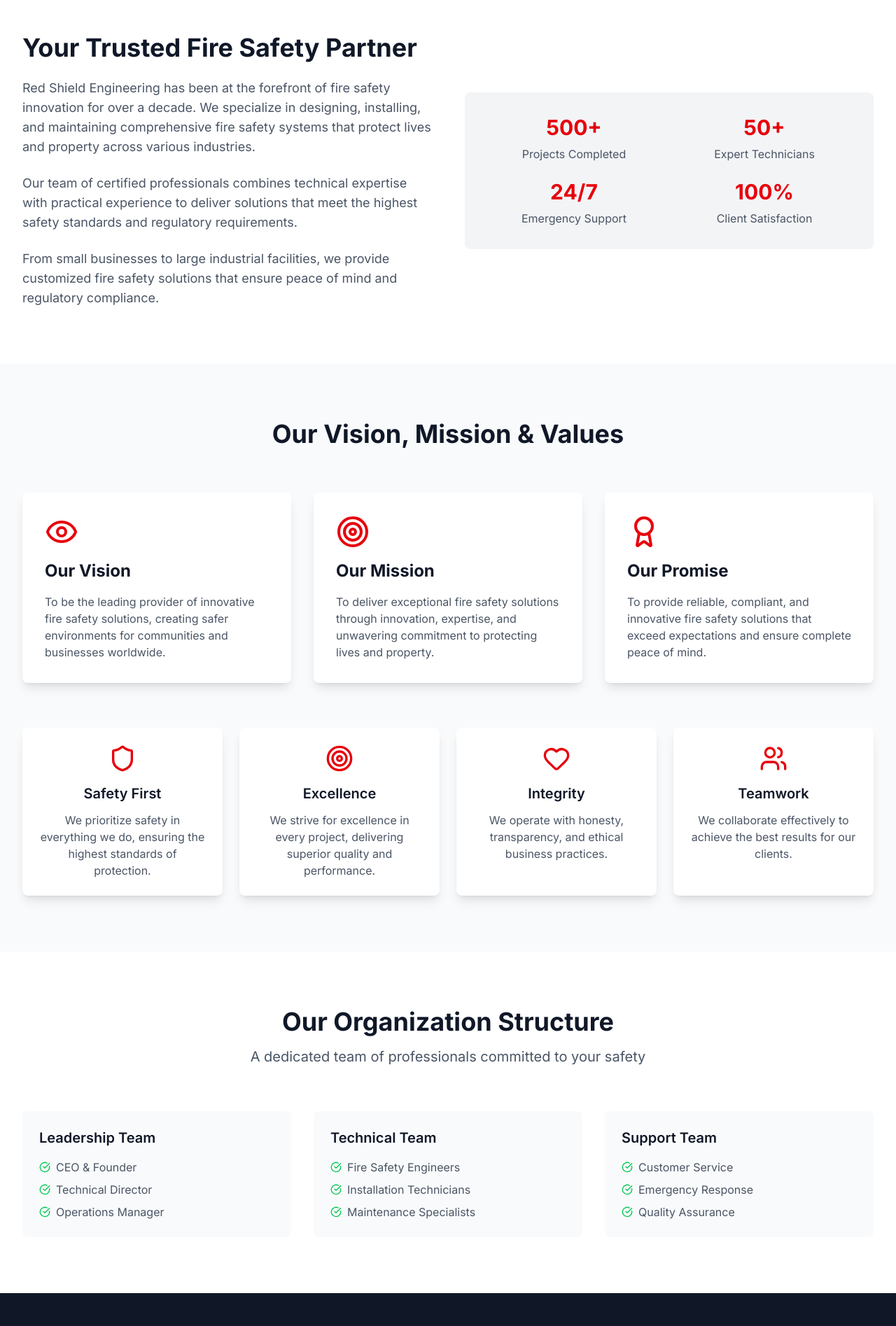
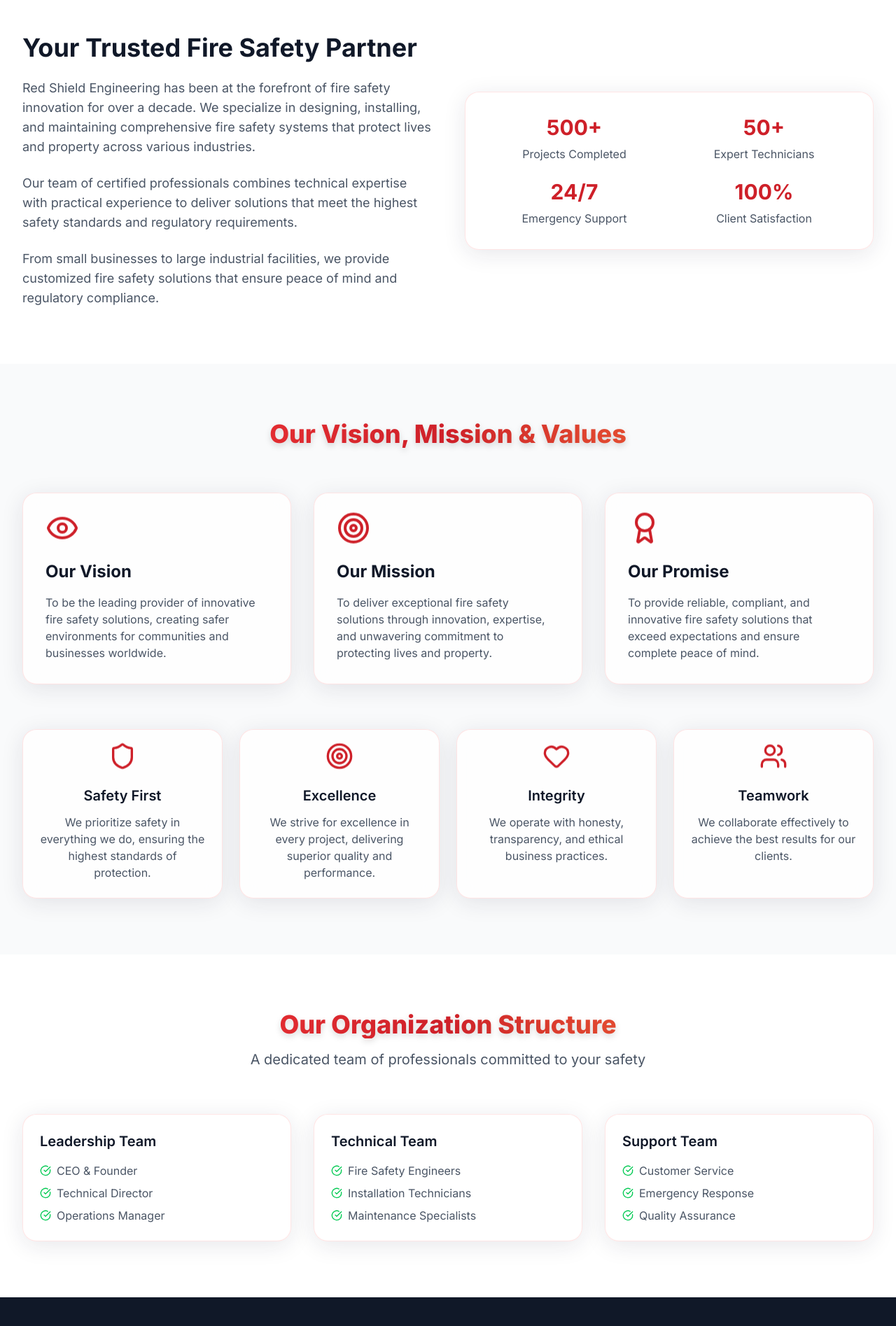
Before and after one commit to haj8110/red-shield-website, a Next.js app: page /about in a window 1280 px wide. Shown: the part 400-2295 px from the top of the page at 70% size. Built offline with nearby package versions, Linux system fonts and the light colour scheme.

Commit message:
Revamp About page styles and animations: enhanced header with gradient text, updated stats and values sections with new animations, and applied glass card effect for better visual appeal.

```diff
--- a/src/app/about/page.tsx
+++ b/src/app/about/page.tsx
@@ -21,7 +21,7 @@
       <section className="pt-16 bg-gradient-to-br from-red-50 to-orange-50">
         <div className="max-w-7xl mx-auto px-4 sm:px-6 lg:px-8 py-24">
           <div className="text-center">
-            <h1 className="text-4xl md:text-6xl font-bold text-gray-900 mb-6">About <span className="text-red-600">Red Shield</span></h1>
+            <h1 className="text-4xl md:text-6xl font-extrabold text-transparent bg-clip-text bg-gradient-to-r from-[#FF3C3C] via-[#CE2029] to-[#FF7A3C] mb-6 drop-shadow-lg">About <span className="text-[#CE2029]">Red Shield</span></h1>
             <p className="text-xl text-gray-600 max-w-3xl mx-auto">Leading the way in fire safety innovation and protection</p>
           </div>
         </div>
@@ -35,11 +35,11 @@
               <p className="text-lg text-gray-600 mb-6">Our team of certified professionals combines technical expertise with practical experience to deliver solutions that meet the highest safety standards and regulatory requirements.</p>
               <p className="text-lg text-gray-600">From small businesses to large industrial facilities, we provide customized fire safety solutions that ensure peace of mind and regulatory compliance.</p>
             </div>
-            <div className="bg-gray-100 p-8 rounded-lg">
+            <div className="glass-card p-8 animate-slide-up">
               <div className="grid grid-cols-2 gap-6">
                 {stats.map((stat, index) => (
-                  <div key={index} className="text-center">
-                    <div className="text-3xl font-bold text-red-600 mb-2">{stat.number}</div>
+                  <div key={index} className="text-center animate-fade-in" style={{ animationDelay: `${0.2 + index * 0.1}s`, animationFillMode: 'both' }}>
+                    <div className="text-3xl font-bold text-[#CE2029] mb-2">{stat.number}</div>
                     <div className="text-gray-600">{stat.label}</div>
                   </div>
                 ))}
@@ -51,29 +51,29 @@
       <section className="py-20 bg-gray-50">
         <div className="max-w-7xl mx-auto px-4 sm:px-6 lg:px-8">
           <div className="text-center mb-16">
-            <h2 className="text-3xl md:text-4xl font-bold text-gray-900 mb-4">Our Vision, Mission & Values</h2>
+            <h2 className="text-3xl md:text-4xl font-extrabold text-transparent bg-clip-text bg-gradient-to-r from-[#FF3C3C] via-[#CE2029] to-[#FF7A3C] mb-4 drop-shadow-lg">Our Vision, Mission & Values</h2>
           </div>
           <div className="grid grid-cols-1 md:grid-cols-3 gap-8 mb-16">
-            <div className="bg-white p-8 rounded-lg shadow-lg">
-              <div className="text-red-600 mb-4"><Eye className="h-12 w-12" /></div>
+            <div className="glass-card p-8 animate-slide-up">
+              <div className="text-[#CE2029] mb-4 floating-icon"><Eye className="h-12 w-12" /></div>
               <h3 className="text-2xl font-bold text-gray-900 mb-4">Our Vision</h3>
               <p className="text-gray-600">To be the leading provider of innovative fire safety solutions, creating safer environments for communities and businesses worldwide.</p>
             </div>
-            <div className="bg-white p-8 rounded-lg shadow-lg">
-              <div className="text-red-600 mb-4"><Target className="h-12 w-12" /></div>
+            <div className="glass-card p-8 animate-slide-up">
+              <div className="text-[#CE2029] mb-4 floating-icon"><Target className="h-12 w-12" /></div>
               <h3 className="text-2xl font-bold text-gray-900 mb-4">Our Mission</h3>
               <p className="text-gray-600">To deliver exceptional fire safety solutions through innovation, expertise, and unwavering commitment to protecting lives and property.</p>
             </div>
-            <div className="bg-white p-8 rounded-lg shadow-lg">
-              <div className="text-red-600 mb-4"><Award className="h-12 w-12" /></div>
+            <div className="glass-card p-8 animate-slide-up">
+              <div className="text-[#CE2029] mb-4 floating-icon"><Award className="h-12 w-12" /></div>
               <h3 className="text-2xl font-bold text-gray-900 mb-4">Our Promise</h3>
               <p className="text-gray-600">To provide reliable, compliant, and innovative fire safety solutions that exceed expectations and ensure complete peace of mind.</p>
             </div>
           </div>
           <div className="grid grid-cols-1 md:grid-cols-2 lg:grid-cols-4 gap-6">
             {values.map((value, index) => (
-              <div key={index} className="bg-white p-6 rounded-lg shadow-lg text-center">
-                <div className="text-red-600 mb-4 flex justify-center"><value.icon className="h-10 w-10" /></div>
+              <div key={index} className="glass-card p-6 text-center animate-slide-up">
+                <div className="text-[#CE2029] mb-4 flex justify-center floating-icon"><value.icon className="h-10 w-10" /></div>
                 <h3 className="text-xl font-semibold text-gray-900 mb-3">{value.title}</h3>
                 <p className="text-gray-600">{value.description}</p>
               </div>
@@ -84,11 +84,11 @@
       <section className="py-20 bg-white">
         <div className="max-w-7xl mx-auto px-4 sm:px-6 lg:px-8">
           <div className="text-center mb-16">
-            <h2 className="text-3xl md:text-4xl font-bold text-gray-900 mb-4">Our Organization Structure</h2>
+            <h2 className="text-3xl md:text-4xl font-extrabold text-transparent bg-clip-text bg-gradient-to-r from-[#FF3C3C] via-[#CE2029] to-[#FF7A3C] mb-4 drop-shadow-lg">Our Organization Structure</h2>
             <p className="text-xl text-gray-600 max-w-3xl mx-auto">A dedicated team of professionals committed to your safety</p>
           </div>
           <div className="grid grid-cols-1 md:grid-cols-2 lg:grid-cols-3 gap-8">
-            <div className="bg-gray-50 p-6 rounded-lg">
+            <div className="glass-card p-6 animate-slide-up">
               <h3 className="text-xl font-semibold text-gray-900 mb-4">Leadership Team</h3>
               <ul className="space-y-2 text-gray-600">
                 <li className="flex items-center space-x-2"><CheckCircle className="h-4 w-4 text-green-500" /><span>CEO & Founder</span></li>
@@ -96,7 +96,7 @@
                 <li className="flex items-center space-x-2"><CheckCircle className="h-4 w-4 text-green-500" /><span>Operations Manager</span></li>
               </ul>
             </div>
-            <div className="bg-gray-50 p-6 rounded-lg">
+            <div className="glass-card p-6 animate-slide-up">
               <h3 className="text-xl font-semibold text-gray-900 mb-4">Technical Team</h3>
               <ul className="space-y-2 text-gray-600">
                 <li className="flex items-center space-x-2"><CheckCircle className="h-4 w-4 text-green-500" /><span>Fire Safety Engineers</span></li>
@@ -104,7 +104,7 @@
                 <li className="flex items-center space-x-2"><CheckCircle className="h-4 w-4 text-green-500" /><span>Maintenance Specialists</span></li>
               </ul>
             </div>
-            <div className="bg-gray-50 p-6 rounded-lg">
+            <div className="glass-card p-6 animate-slide-up">
               <h3 className="text-xl font-semibold text-gray-900 mb-4">Support Team</h3>
               <ul className="space-y-2 text-gray-600">
                 <li className="flex items-center space-x-2"><CheckCircle className="h-4 w-4 text-green-500" /><span>Customer Service</span></li>
```
